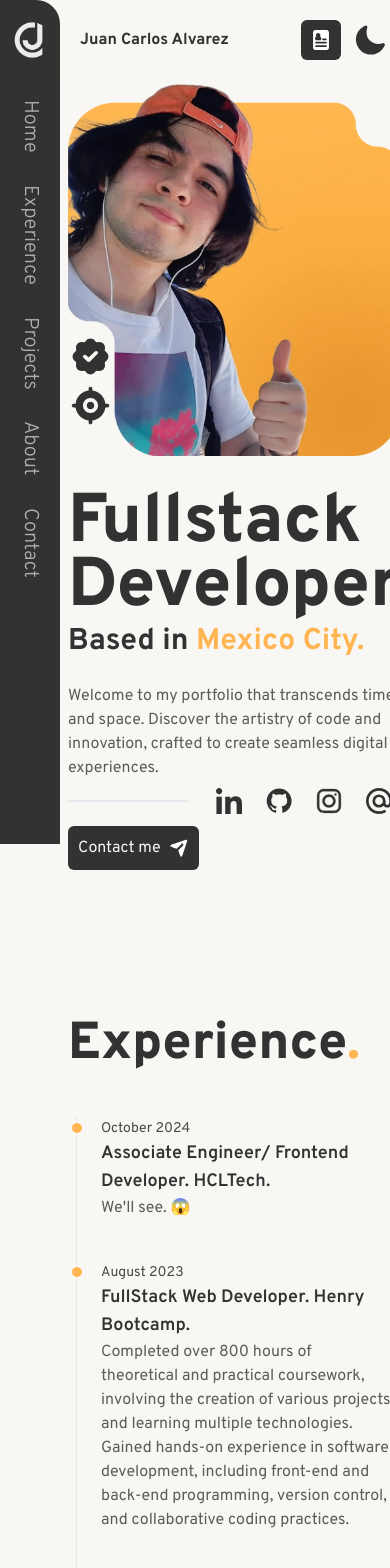
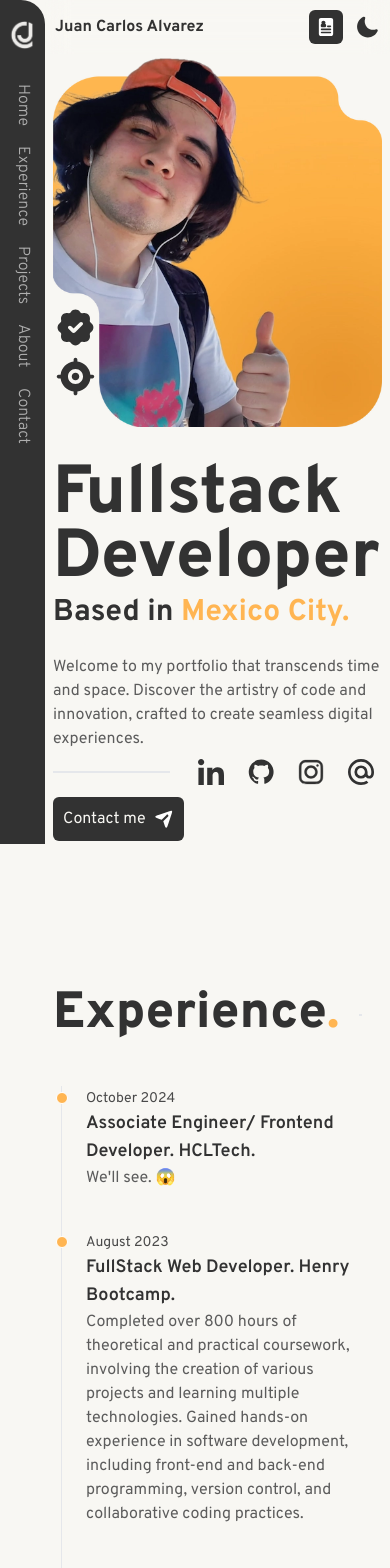
Before and after one commit to AlvarezMar/Portfolio-V2, a React (Vite) app: page / in a window 390 px wide. Shown: the top 1568 px of the page. Built offline with nearby package versions, Linux system fonts and the light colour scheme.

Commit message:
style(components): add minor styles for mobile

```diff
--- a/src/components/Sidebar.tsx
+++ b/src/components/Sidebar.tsx
@@ -6,18 +6,18 @@ function Sidebar(){
 
     return(
         <>
-        <aside className="bg-primary flex flex-col gap-2 items-center w-[60px] h-screen mr-auto sticky top-0 rounded-tr-3xl">
+        <aside className="bg-primary flex flex-col gap-2 items-center w-[45px] lg:w-[60px] h-screen mr-auto sticky top-0 rounded-tr-3xl">
             <div className="pt-5 pb-4">
                 <a href="#">
-                    <img src={logo} alt="Juan Carlos's logo, full stack developer" width="40px"/>
+                    <img src={logo} alt="Juan Carlos's logo, full stack developer" className="w-[30px] lg:w-[40px]"/>
                 </a>
             </div>
 
             <ul className="flex flex-col" id="links">
                 {navMenu.map((element) => (
-                    <li key={element} className="text-[#AFAFAF] text-xl font-light" style={{writingMode:"vertical-rl", textOrientation:"mixed"}}>
+                    <li key={element} className="text-[#AFAFAF] lg:text-xl font-light" style={{writingMode:"vertical-rl", textOrientation:"mixed"}}>
                         <a href={element == "Home" ? "#" : `#${element}`}
-                            className="px-3.5 py-4 border-r-2 border-primary hover:text-primary dark:hover:text-primary_dark hover:border-accent hover:bg-[#e6e4e4] dark:hover:bg-background_dark transition-colors">
+                            className="px-[10.5px] lg:px-3.5 py-2.5 lg:py-4 border-r-2 border-primary hover:text-primary dark:hover:text-primary_dark hover:border-accent hover:bg-[#e6e4e4] dark:hover:bg-background_dark transition-colors">
                             {element}
                         </a>
                     </li>
--- a/src/components/TechStack.tsx
+++ b/src/components/TechStack.tsx
@@ -10,7 +10,7 @@ function TechStack(){
                 <div key={tech.section}>
                     <h2 className="font-bold text-lg text-center">{tech.section}</h2>
 
-                    <div className="grid grid-cols-3 grid-rows-3 gap-1 lg:gap-2 border-container dark:border-container_dark border-[3px] rounded-3xl p-2.5 lg:p-4 w-24 lg:w-48 mx-auto">
+                    <div className="grid grid-cols-3 grid-rows-3 gap-1 lg:gap-2 border-container dark:border-container_dark border-[3px] rounded-3xl p-2.5 lg:p-4 w-[6.6rem] lg:w-48 mx-auto">
                         {tech.sectionTech.map((section) => (
                             <img src={section.tech} alt={`${section.name} logo`} key={section.name} data-tooltip-id={section.name}/>
                         ))}
--- a/src/components/Topbar.tsx
+++ b/src/components/Topbar.tsx
@@ -33,17 +33,17 @@ function Topbar(){
 
     return (
         <>
-        <section className="flex place-items-center justify-between p-5 sticky top-0 backdrop-blur-md z-50" id="topbar">
+        <section className="flex place-items-center justify-between p-2.5 lg:p-5 sticky top-0 backdrop-blur-md z-50" id="topbar">
             <h2 className="lg:text-[1.2rem] font-bold">Juan Carlos Alvarez</h2>
 
             <div className="flex gap-3">
                 <a href="https://docs.google.com/document/d/1UHZOjRkxEIEBW9Y9de9hTC_9kTX0YRyYtyTjBs69r3k/edit?usp=sharing" target="_blank"
-                className="flex place-items-center gap-2 bg-primary text-background p-2.5 rounded-md hover:scale-105 transition-all">
+                className="flex place-items-center gap-2 bg-primary text-background p-2 lg:p-2.5 rounded-md hover:scale-105 transition-all">
                     <span className="hidden lg:inline">Download CV</span>
-                    <img src={cv} alt="Curriculum vitae icon to open Juan Carlos's resume" width="20px"/>
+                    <img src={cv} alt="Curriculum vitae icon to open Juan Carlos's resume" className="w-[18px] lg:w-[20px]"/>
                 </a>
 
-                <img onClick={toggleTheme} src={darkMode ? light : dark} alt="Theme icon to change between themes" width="35px" className="cursor-pointer" data-tooltip-id="darkMode"/>
+                <img onClick={toggleTheme} src={darkMode ? light : dark} alt="Theme icon to change between themes" className="cursor-pointer w-[25px] lg:w-[35px]" data-tooltip-id="darkMode"/>
 
             </div>
         </section>
--- a/src/views/Experience.tsx
+++ b/src/views/Experience.tsx
@@ -7,7 +7,7 @@ function Experience(){
         <>
         <section className="max-w-[1200px] mx-auto mt-10 mb-24 px-2 sm:px-10" id="Experience">
             <div className="flex place-items-center mb-8">
-                <h1 className="text-[52px] lg:text-6xl font-extrabold">Experience<span className="text-accent">.</span></h1>
+                <h1 className="text-[51px] lg:text-6xl font-extrabold">Experience<span className="text-accent">.</span></h1>
                 <hr className="w-full mx-5 border-t-2 dark:border-hr_dark"/>
             </div>
 
--- a/src/views/Home.tsx
+++ b/src/views/Home.tsx
@@ -11,7 +11,7 @@ function Home(){
         <>
         <section className="max-w-[1200px] mx-auto px-2 flex flex-col-reverse lg:grid lg:grid-cols-[1fr_auto] place-items-center gap-9 lg:h-screen pb-24 lg:pb-52">
             <div className="lg:text-end">
-                <h1 translate="no" className="text-[69px] lg:text-9xl font-extrabold lg:font-[900] leading-[4rem] lg:leading-[6.5rem] pb-1 lg:py-5">Fullstack Developer</h1>
+                <h1 translate="no" className="text-[68px] lg:text-9xl font-extrabold lg:font-[900] leading-[4rem] lg:leading-[6.5rem] pb-1 lg:py-5">Fullstack Developer</h1>
                 <span className="text-3xl font-bold">Based in <span className="text-accent">Mexico City.</span></span>
                 <p className="lg:ml-[17rem] mt-6 lg:mt-1 text-secondary dark:text-secondary_dark">Welcome to my portfolio that transcends time and space. Discover the artistry of code and innovation, crafted to create seamless digital experiences.</p>
 
```
